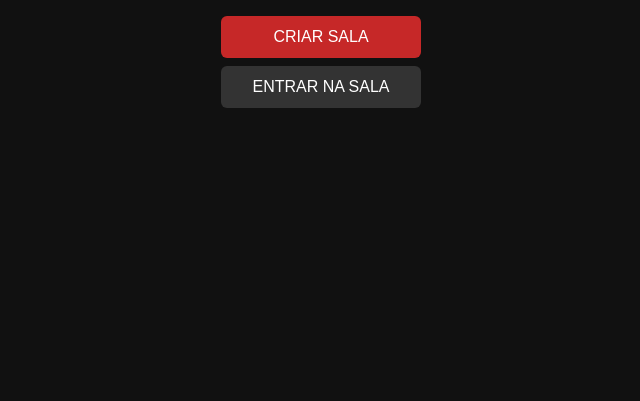
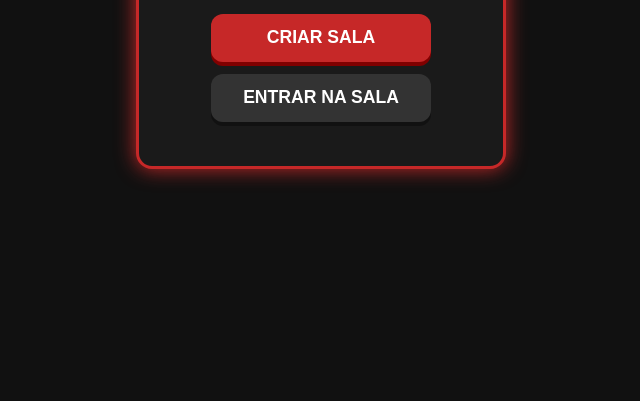
Before and after one commit to jhonicdev/Coup, a plain HTML site: page index.html in a window 1280 px wide. Shown: the part 399-800 px from the top of the page, without its empty margins (319-959 px from the left). Drawn offline with Linux system fonts and the light colour scheme.

Commit message:
SetUp básico do Frontend

```diff
--- a/index.html
+++ b/index.html
@@ -8,7 +8,8 @@
 
   <link rel="preconnect" href="https://fonts.googleapis.com">
   <link rel="preconnect" href="https://fonts.gstatic.com" crossorigin>
-  <link href="https://fonts.googleapis.com/css2?family=Cinzel:wght@400;700&display=swap" rel="stylesheet">
+  <link href="https://fonts.googleapis.com/css2?family=Cinzel+Decorative:wght@400;700&display=swap" rel="stylesheet">
+
 </head>
 <body>
   <div class="container">
--- a/style.css
+++ b/style.css
@@ -1,7 +1,6 @@
 body {
   margin: 0;
-    font-family: "Cinzel", serif;
-    /* <-- aqui é a magia */
+  font-family: "Cinzel Decorative", serif;
   background: #111;
   color: #fff;
   height: 100vh;
@@ -9,43 +8,50 @@ body {
   justify-content: center;
   align-items: center;
 }
-
 .container {
   text-align: center;
+  padding: 2rem;
+  background: #1a1a1a;
+  border: 3px solid #c62828;
+  border-radius: 16px;
+  box-shadow: 0 0 20px #c62828;
+  min-width: 300px;
 }
 
 h1 {
-    font-weight: 700;
-    font-size: 3rem;
+  font-size: 3.5rem;
   margin-bottom: 2rem;
-
-}
-
-p, button {
-    font-weight: 400;
+  color: #f5d19a;
+  text-shadow: 2px 2px #800000;
 }
 
 button {
   display: block;
-    width: 200px;
-    margin: 0.5rem auto;
-    padding: 0.75rem;
-    font-size: 1rem;
+  width: 220px;
+  margin: 0.75rem auto;
+  padding: 0.85rem;
+  font-size: 1.1rem;
   border: none;
-    border-radius: 6px;
+  border-radius: 12px;
   cursor: pointer;
+  font-family: Arial, Helvetica, sans-serif;
+  font-weight: 700;
 }
 
 button.primary {
   background: #c62828;
   color: #fff;
+  box-shadow: 0 4px #800000;
 }
 
 button.secondary {
   background: #333;
   color: #fff;
+  box-shadow: 0 4px #111;
 }
 
 button:hover {
   opacity: 0.9;
+  transform: translateY(-2px);
+  transition: 0.2s;
 }
```
Lines whose indentation alone changed are shown as unchanged.
